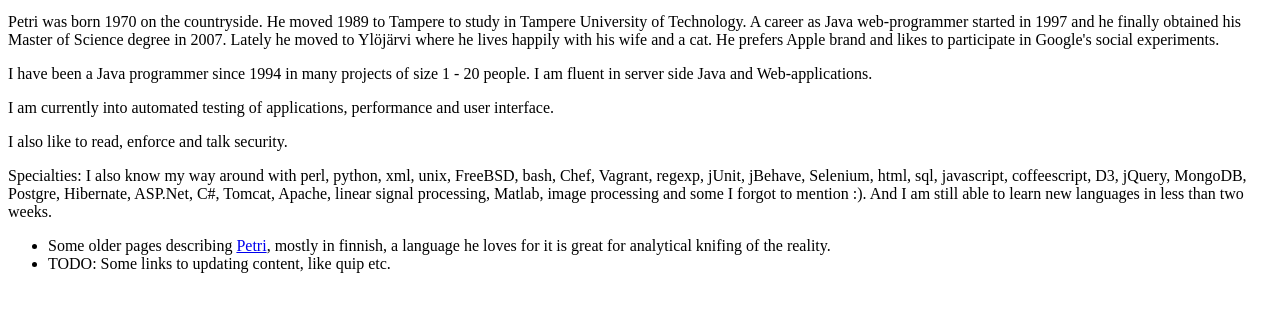
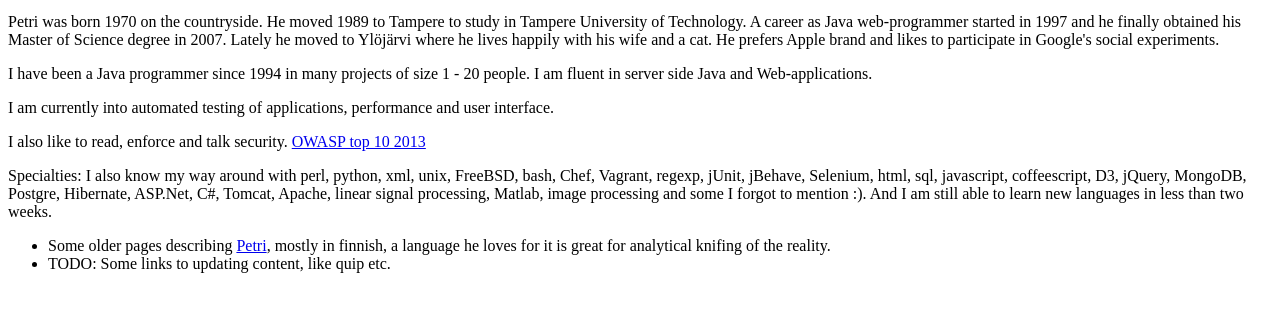
Before and after one commit to sirkkalap/sirkkalap.github.io, a plain HTML site: page index.html in a window 1280 px wide. Shown: the part 137-448 px from the top of the page. Drawn offline with Linux system fonts and the light colour scheme.

Commit message:
Added link to OWASP top 10 2013 slide set

```diff
--- a/index.html
+++ b/index.html
@@ -15,7 +15,7 @@
         <p>
             I am currently into automated testing of applications, performance and user interface.</p>
         <p>
-            I also like to read, enforce and talk security.</p>
+        I also like to read, enforce and talk security. <a href="owasp-top-10-2013/index.html">OWASP top 10 2013</a></p>
         <p>
             Specialties: I also know my way around with perl, python, xml, unix, FreeBSD, bash, Chef, Vagrant, regexp, jUnit, jBehave, Selenium, html, sql, javascript, coffeescript, D3, jQuery, MongoDB, Postgre, Hibernate, ASP.Net, C#, Tomcat, Apache, linear signal processing, Matlab, image processing and some I forgot to mention :). And I am still able to learn new languages in less than two weeks.</p>
         <ul>
```
